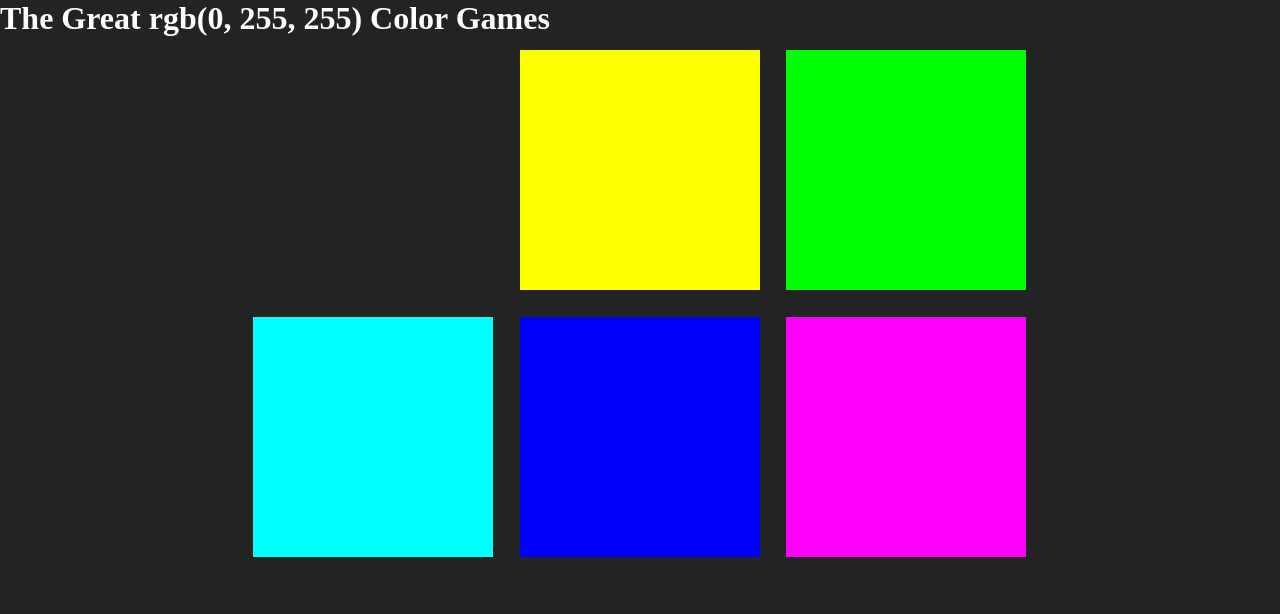
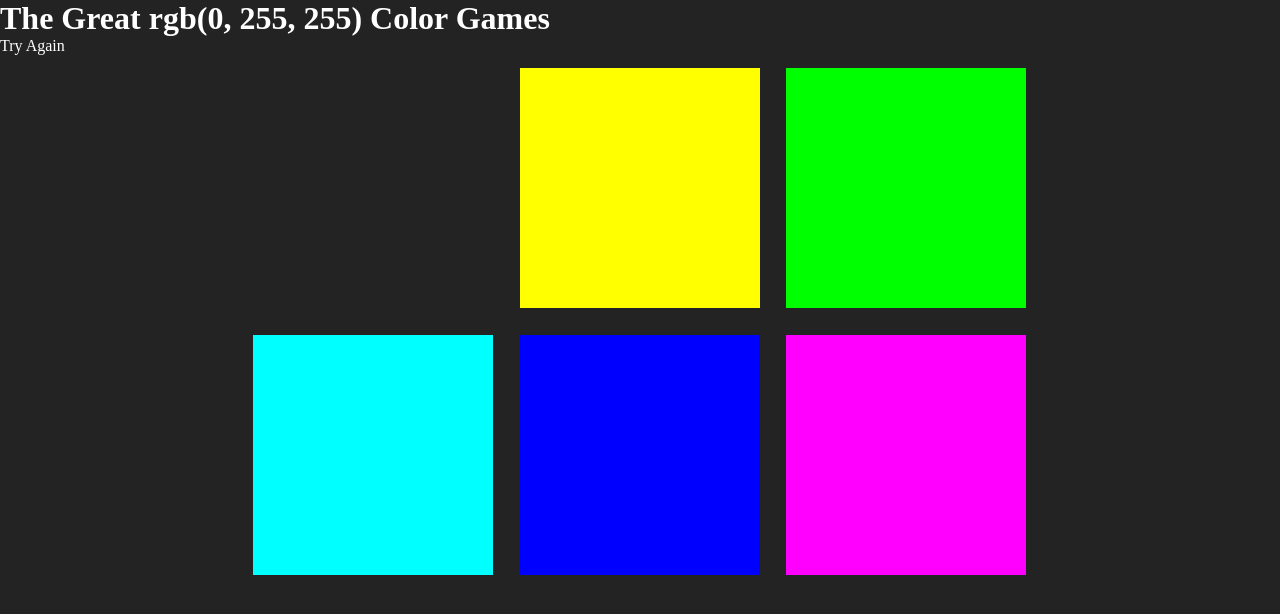
Before and after one commit to MichaelGreco7/JS-RGB-Guessing-Game, a plain HTML site: page index.html in a window 1280 px wide. Both pictures are taken after a click on the element 373 px from the left and 170 px from the top of the page. Drawn offline with Linux system fonts and the light colour scheme.

Commit message:
display message when wrong

```diff
--- a/app.js
+++ b/app.js
@@ -15,8 +15,10 @@ var colors = [
 var squares = document.querySelectorAll(".square");
 // Select Scion
 var pickedColor = colors[3];
-// Select Span
+// Select RGB Span
 var colorDisplay = document.getElementById("colorDisplay");
+// Select message span
+var messageDisplay = document.querySelector("#message");
 
 // Update color display to show color we picked
 colorDisplay.textContent = pickedColor;
@@ -36,6 +38,7 @@ for (var i = 0; i < squares.length; i++) {
     } else {
       // Fade out square if you picked wrong color
       this.style.backgroundColor = "#232323";
+      messageDisplay.textContent = "Try Again";
     }
   });
 }
--- a/index.html
+++ b/index.html
@@ -8,6 +8,11 @@
   </head>
   <body>
     <h1>The Great <span id="colorDisplay">RGB</span> Color Games</h1>
+
+    <div>
+      <span id="message"></span>
+    </div>
+
     <div id="container">
       <div class="square"></div>
       <div class="square"></div>
--- a/style.css
+++ b/style.css
@@ -24,3 +24,7 @@ body {
 h1 {
   color: white;
 }
+
+span {
+  color: white;
+}
```
